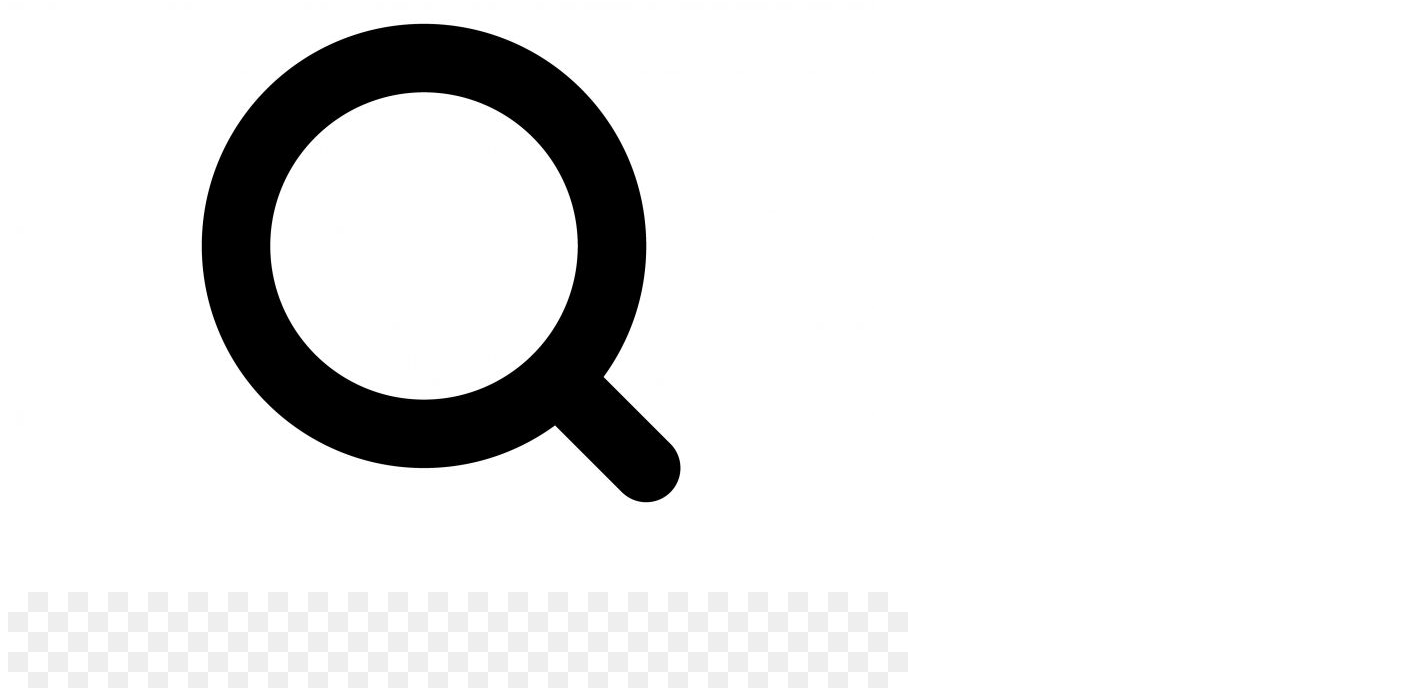
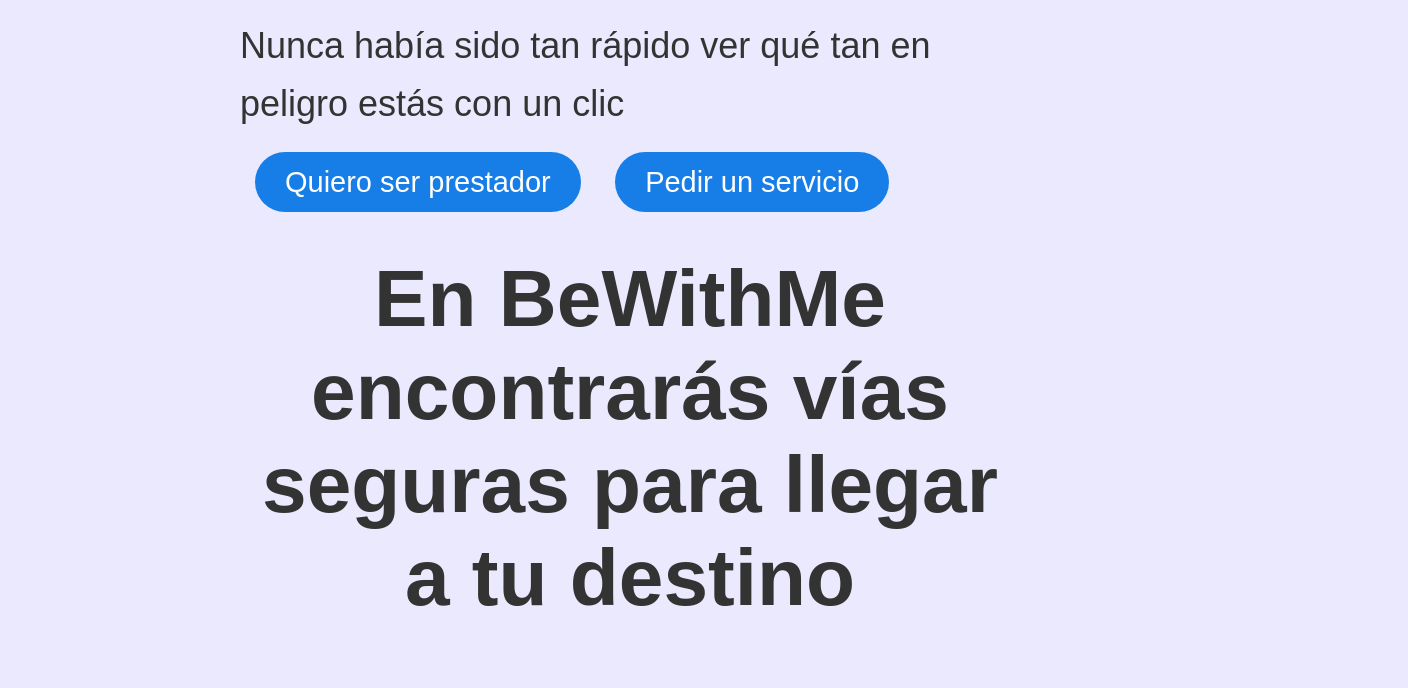
Before and after one commit to nicxlxs/BeWithMe, a plain HTML site: page index.html in a window 1280 px wide. Shown: the part 563-1251 px from the top of the page, 1408 px wide, since content can reach past the window. Drawn offline with Linux system fonts and the light colour scheme.

Commit message:
Update index.html

```diff
--- a/index.html
+++ b/index.html
@@ -4,7 +4,7 @@
     <meta charset="UTF-8">
     <meta name="viewport" content="width=device-width, initial-scale=1.0">
     <title>BeWithMe</title>
-    <link rel="stylesheet" href="CSS/LandinPagestyles.css">
+    <link rel="stylesheet" href="/CSS/LandinPage/styles.css">
 </head>
 <body>
     <header>
```
